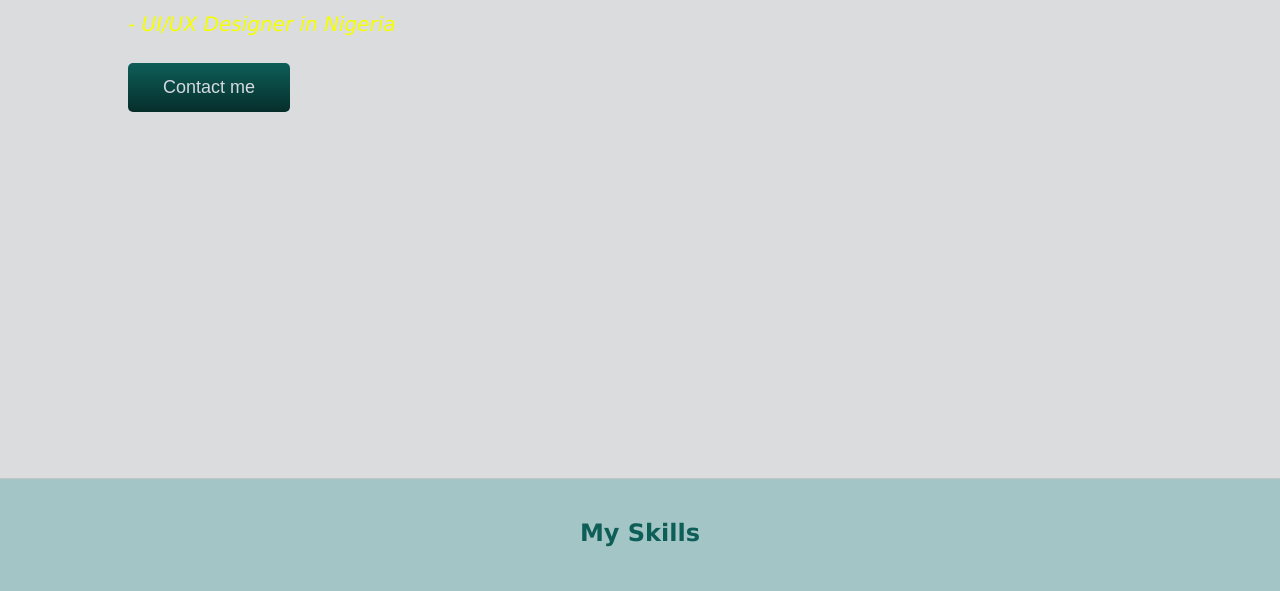
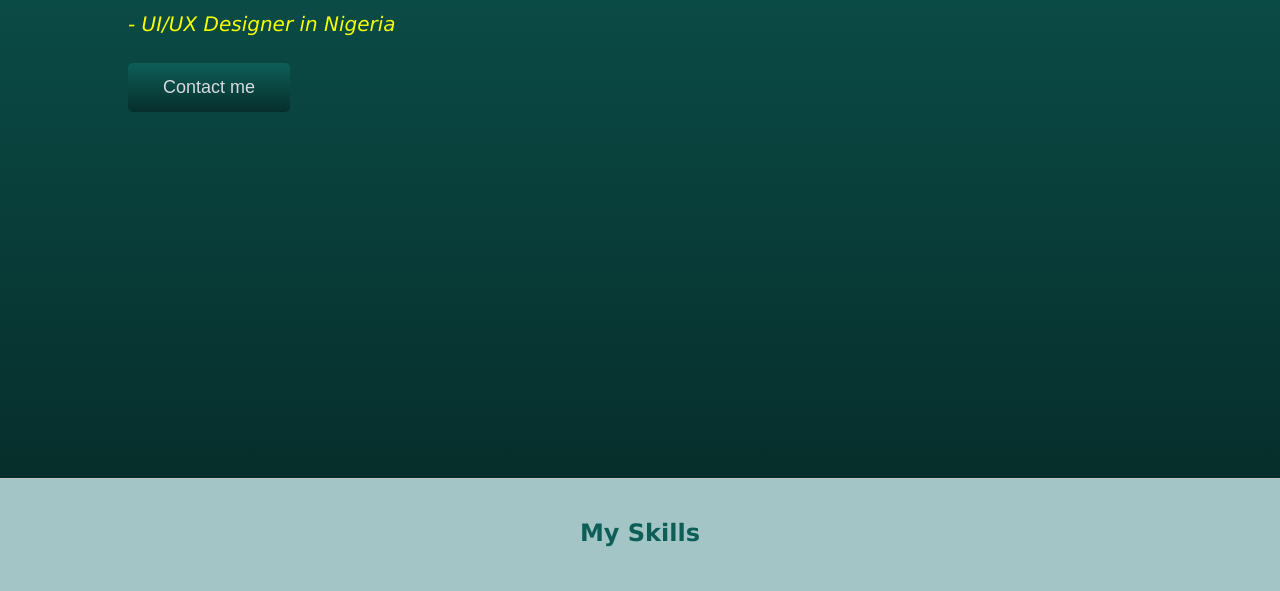
Before and after one commit to adexfit/portfolio, a plain HTML site: page index.html in a window 1280 px wide. Shown: the part 372-963 px from the top of the page. Drawn offline with nearby package versions, Linux system fonts and the light colour scheme.

Commit message:
Update style.css

```diff
--- a/style.css
+++ b/style.css
@@ -37,7 +37,7 @@ body[data-aos-duration='4000'] [data-aos],
     background-repeat: no-repeat;
     background-attachment: fixed;
     background-size: cover;
-    background-color:linear-gradient(180deg, #0E5E58 0%, #062E2B 100%);
+    background:linear-gradient(180deg, #0E5E58 0%, #062E2B 100%);
     background-position: center center;
     width: 100%;
     height: 100vh;
```
